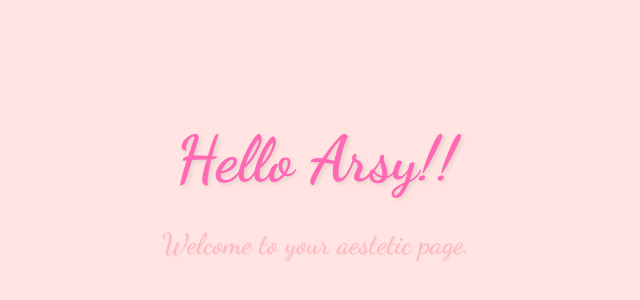
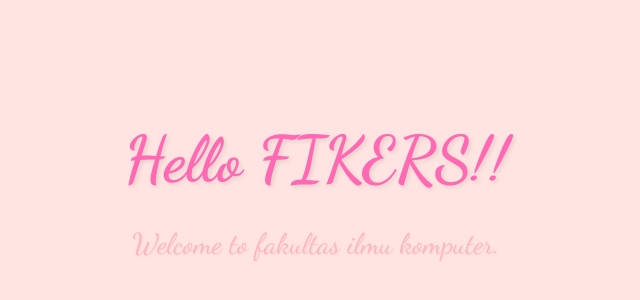
Before and after one commit to giskabeningstara/vercel-app-arsy-23421125, a plain HTML site: page index.html in a window 1280 px wide. Shown: the part 42-342 px from the top of the page, without its empty margins (324-964 px from the left). Drawn offline with Linux system fonts and the light colour scheme.

Commit message:
Update index.html

```diff
--- a/index.html
+++ b/index.html
@@ -29,8 +29,8 @@
   </style>
 </head>
 <body>
-  <h1>Hello Arsy!!</h1>
-  <p>Welcome to your aestetic page.</p>
+  <h1>Hello FIKERS!!</h1>
+  <p>Welcome to fakultas ilmu komputer.</p>
 </body>
 
 </html>
```
